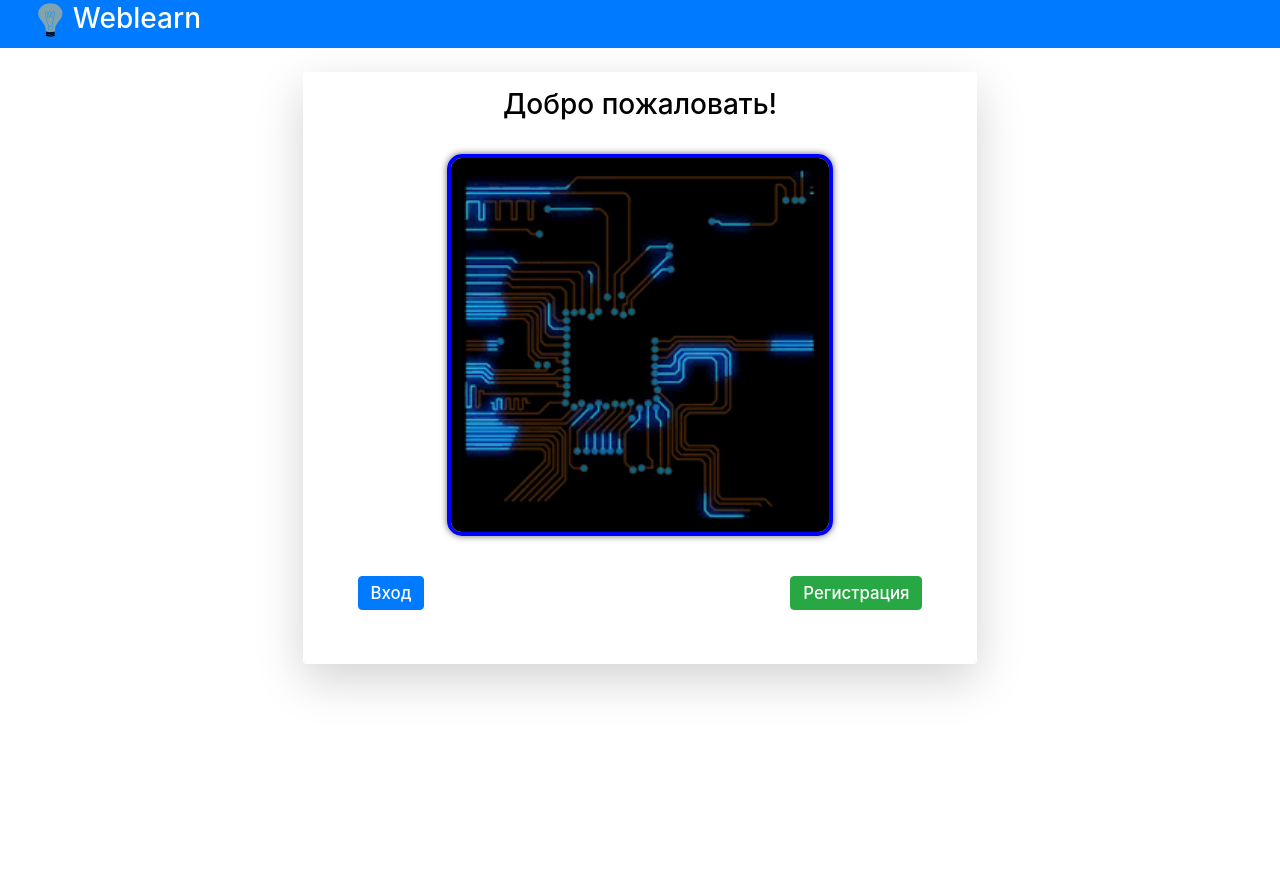
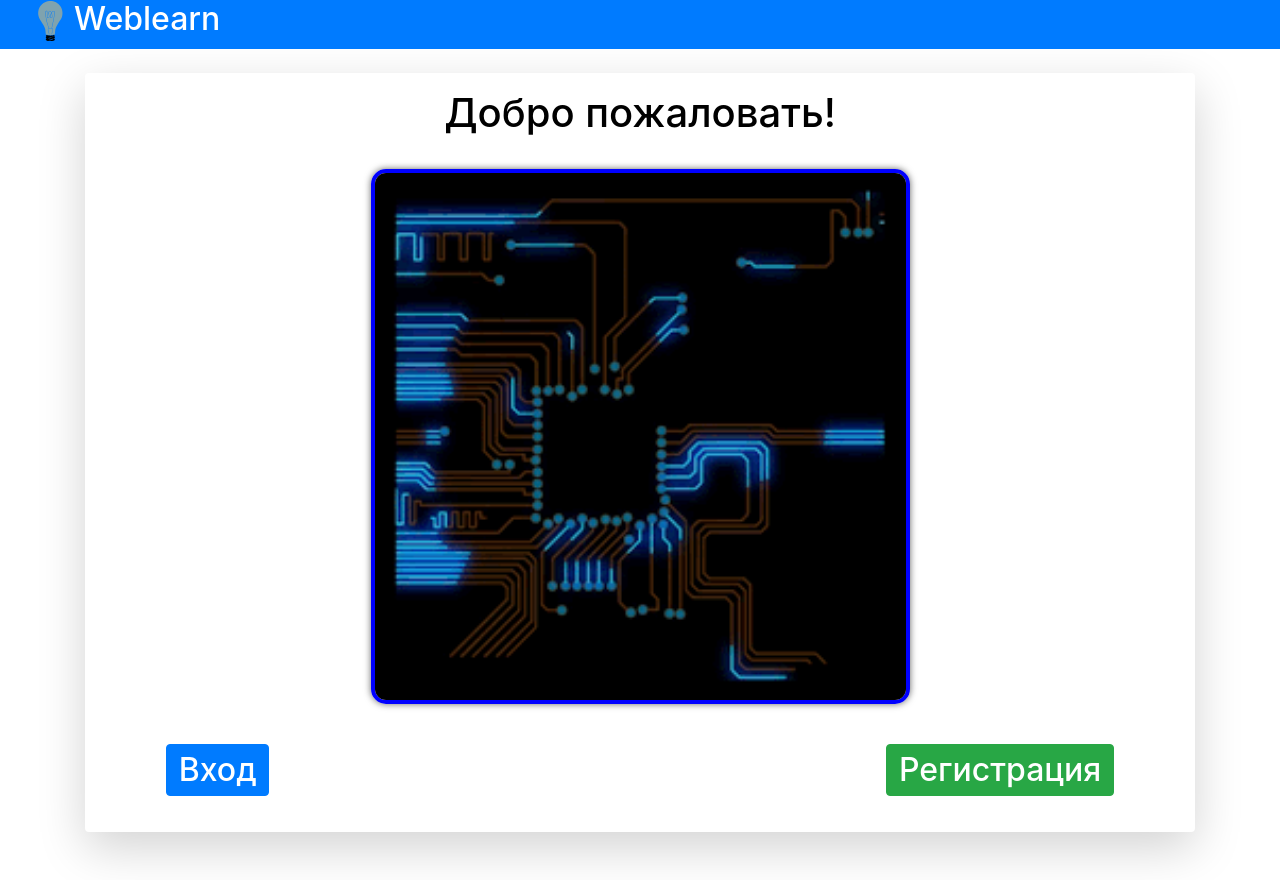
Before and after one commit to MakarenkoArtem/Weblearn, a Flask app: page / in a window 1280 px wide. Before the commit the page ends 693 px from the top, so only its background shows below. Run offline with Flask 2, Linux system fonts and the light colour scheme; parts of the project's set-up code (start-up, migrations or seed data) failed here and were passed over; some libraries are stand-ins or nearby versions.

Commit message:
v4.85(-webkit-)
(cherry picked from commit 3fa1e4d0f8d1ab0a8776d642938779df69bb3598)

```diff
--- a/static/css/style.css
+++ b/static/css/style.css
@@ -1,86 +1,3 @@
-@media (min-width: 0px) and (max-width: 700px) {
-    svg{
-        transform: scale(0.82, 0.7);
-
-    }
-    h1, h2, h3, h4, h5, h6 {
-            font-size: 95%;
-    }
-    img{
-        width: 100%;
-    }
-    .welcome{
-        width: 100%;
-    }
-    .container{
-        width: 70%:
-    }
-    .round{
-        width:50%
-    }
-    .dropdown{
-        width:30%;
-    }
-    .card-img-top{
-        width: 100%;
-    }
-    /*.card{
-        width: 100px;
-        height: 250px;
-    }*/
-    table{
-        border-spacing: 5px;
-    }
-    td{
-        padding: 1px;
-        -weblit-padding: 1px;
-    }
-}
-@media (min-width: 700px) {
-    .round{
-        width:100%
-    }
-    svg{
-        transform: scale(1, 0.84);
-
-    }
-    h1, h2, h3, h4, h5, h6 {
-            font-size: 175%;
-    }
-    img{
-        width: 100%;
-    }
-    .welcome{
-        width: 55%;
-    }
-    .container{
-        width: 95%:
-    }
-    .dropdown{
-        width:6%;
-    }
-    .card-img-top{
-        width: 100%;
-    }
-    /*.card{
-        width: 295px;
-        height: 400px;
-    }*/
-    table{
-        border-spacing: 30px;
-    }
-    td {
-        -weblit-padding: 15px;
-        -weblit-padding-left: 20px;
-      padding: 15px;
-      padding-left: 20px;
-    }
-}
-
-.card{
-    font-size:50%;
-    /*width: 295px;*/
-}
 h4{
     -weblit-margin-left: 20px; /* Отступ слева */
     margin-left: 20px; /* Отступ слева */
@@ -96,8 +13,8 @@ h4{
     /*border: 3px solid red;*/
     /* Параметры рамки */
     box-shadow: 0 0 7px #666; /* Параметры тени */
-    /*width: 60px;
-    height: 60px;*/
+    width: 60px;
+    height: 60px;
    }
 .round_gif {
     -weblit-border-radius: 15px; /* Радиус скругления */
@@ -106,9 +23,13 @@ h4{
     border-radius: 15px; /* Радиус скругления */
     border: 4px solid blue; /* Параметры рамки */
     box-shadow: 0 0 7px #666; /* Параметры тени */
-    width: 60%;
    }
-
+td {
+    -weblit-padding: 15px;
+    -weblit-padding-left: 20px;
+  padding: 15px;
+  padding-left: 20px;
+}
 .testcss {
     -weblit-href:"/static/css/light.css";
     href:"/static/css/light.css";
@@ -136,9 +57,6 @@ h4{
 entry{
     -weblit-margin-right:50%;
     margin-right:50%;
-}
-.btn{
-    font-size: 60%;
 }
 .btn-primary:hover {
     -weblit-box-shadow: 0 8px 65px -5px #007bff;
```
